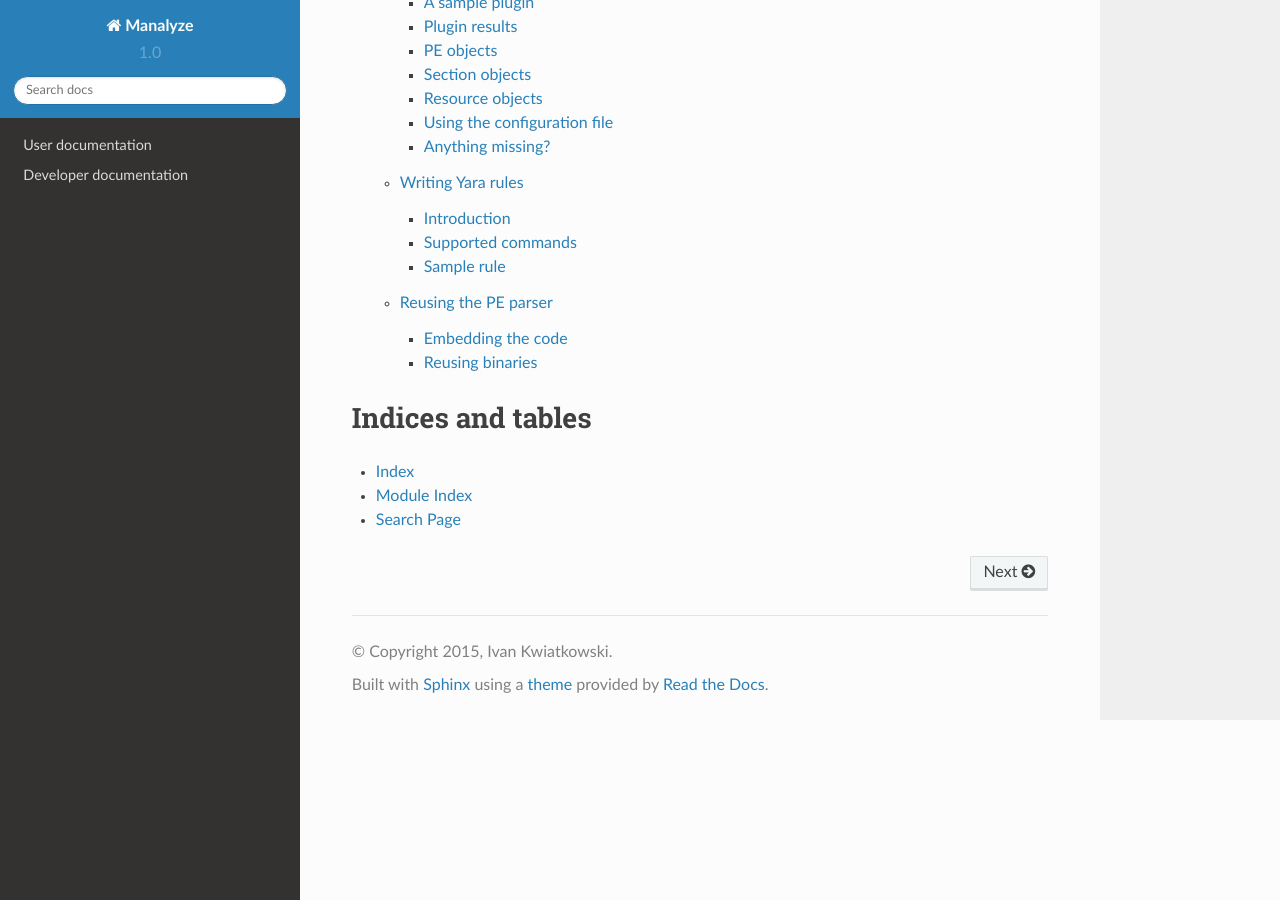
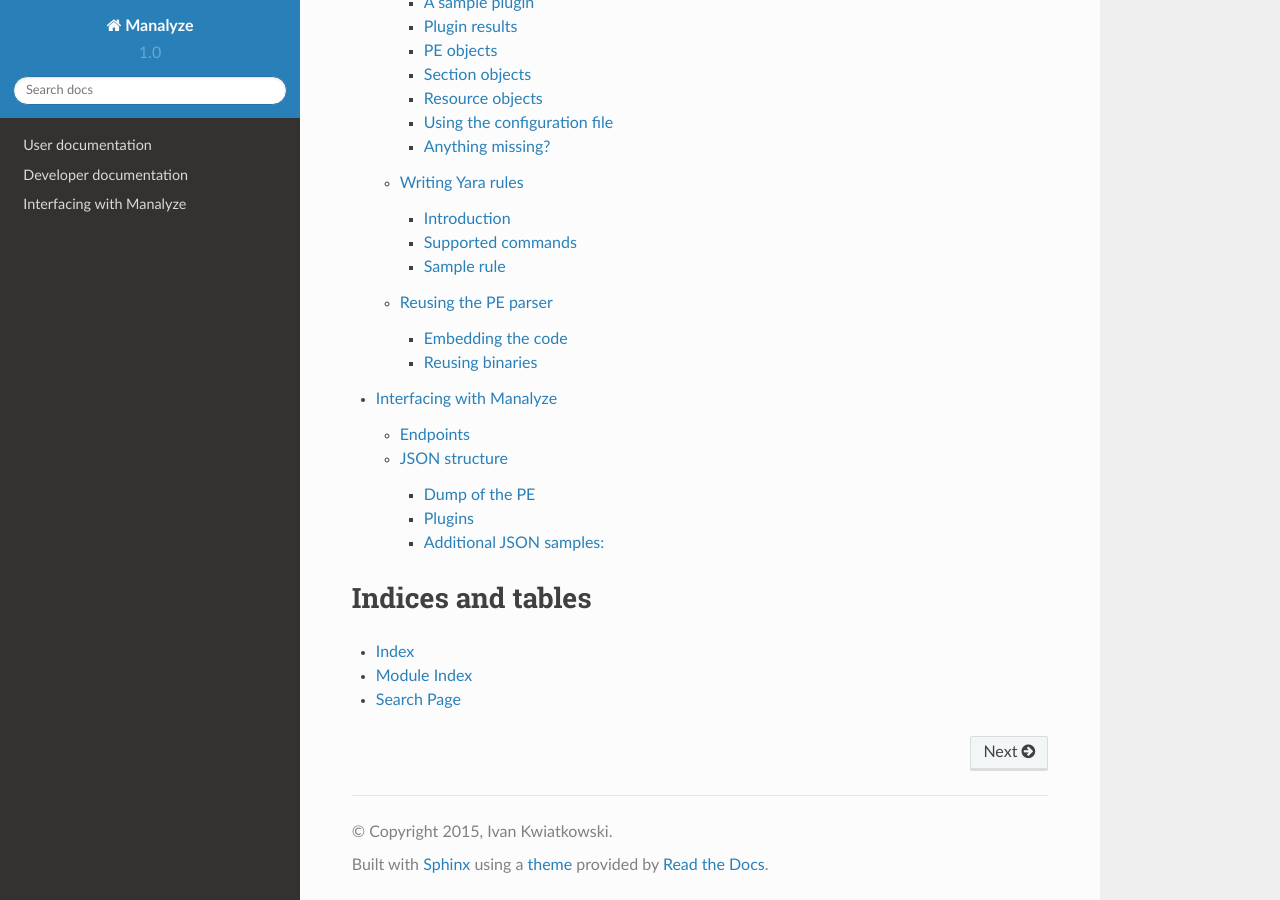
Before and after one commit to JusticeRage/Manalyze, a Sphinx documentation site: the page built from docs/index.rst, in a window 1280 px wide and 900 px high, scrolled down 2292 px. Built offline with Sphinx 7.4.7 and the Read the Docs theme 2.0.0, drawn with Linux system fonts in a browser that asks for light colours; some of the changed lines change nothing that is shown.

Commit message:
Updated the documentation to detail the structure of generated JSON documents.

```diff
--- a/docs/index.rst
+++ b/docs/index.rst
@@ -74,7 +74,7 @@
 
    user
    developer
-
+   interfacing
 
 
 Indices and tables
--- /dev/null
+++ b/docs/interfacing.rst
@@ -0,0 +1,276 @@
+*************************
+Interfacing with Manalyze
+*************************
+
+Endpoints
+=========
+
+If you're working on a tool that could benefit from integrating with Manalyze, there are a few ways you can obtain results from the tool.
+The most straightforward one is to parse the output directly::
+
+    manalyze [sample] --dump=... --plugins=... --output=json
+
+If you are not willing or able to use Manalyze on your local machine, the web portal can
+provide the same results. You will, however, need to contact the project's maintainer
+to obtain an API key.
+
+.. code-block:: python
+
+    import requests
+
+    # Submit a file
+    f = {'file': open("sample.exe", "rb")}
+    data = {'api_key': "[Your API key]"}
+    r = requests.post("https://manalyzer.org/api/submit", files=f, data=data)
+    print r.text
+
+    # Get a report for an existing file (no API key required)
+    r = requests.get("https://manalyzer.org/json/1804821148ae7c305d0e5d3463bcbd67")
+    print r.text
+
+JSON structure
+==============
+
+In both cases, you'll obtain a JSON document which represents the report produced by Manalyze. Their high-level structure is as follows::
+
+    user@machine:~/samples$ manalyze -ojson file1 /tmp/file2
+    {
+        "/home/user/samples/file1": {
+            // Report for file1
+        }
+        "/tmp/file2": {
+            // Report for file2
+        }
+    }
+
+At the root of the document, you'll find an entry for each file analyzed. If the
+analysis could not complete successfully, no object will be added to the document root.
+In the rest of the documentation, only reports for a single file will be used, as
+they all have the exact same structure.
+
+Dump of the PE
+--------------
+
+The reports can be viewed as the sum of two parts. First, all the information pertaining
+to the file format that Manalyze would print through the :code:`--dump` option. Here is
+what that part of the document may look like::
+
+	{
+		"ab35c68e263bb4dca6c11e16cd7fb9d8": {
+		    "Summary": {
+		        "Compilation Date": "2017-Nov-16 22:05:22",
+		        "Detected languages": [
+		            "English - United States"
+		        ],
+		        "CompanyName": "Sysinternals - www.sysinternals.com"
+		        // ...
+		    },
+		    "DOS Header": {
+		        "e_magic": "MZ",
+		        "e_cblp": 144
+		        // ...
+		    },
+		    "Sections": {
+		        ".text": {
+		            "MD5": "c151016c0929a571e7a3882e3c292524",
+		            "NumberOfRelocations": 0,
+		            "Characteristics": [
+		                "IMAGE_SCN_CNT_CODE",
+		                "IMAGE_SCN_MEM_EXECUTE",
+		                "IMAGE_SCN_MEM_READ"
+		            ],
+		            "Entropy": 6.60464
+		            // ...
+		    },
+		    "Imports": {
+		        "WINTRUST.dll": [
+		            "CryptCATEnumerateMember",
+		            "CryptCATEnumerateCatAttr"
+		            // ...
+		        ],
+		        "VERSION.dll": [
+		            "GetFileVersionInfoSizeW",
+		            "VerQueryValueW",
+		            "GetFileVersionInfoW"
+		        ]
+		        // ...
+		    },
+		    "Resources": {
+		        "1": {
+		            "Type": "RT_VERSION",
+		            "Language": "English - United States",
+		            "SHA1": "48cf205c2a63018aa56267f95490b0da0156aa6d"
+		            // ...
+		        }
+		        // ...
+		    },
+		    "Hashes": {
+		        "MD5": "ab35c68e263bb4dca6c11e16cd7fb9d8"
+		        // ...
+		    }
+		    // ...
+	}
+
+This document has been trimmed down a for readability purposes, but links to complete reports are provided below. Here is the list of possible keys you can encounter:
+
+- :code:`Summary` (`example 1 <https://manalyzer.org/json/ab35c68e263bb4dca6c11e16cd7fb9d8>`_)
+- :code:`DOS Header` (`example 1 <https://manalyzer.org/json/ab35c68e263bb4dca6c11e16cd7fb9d8>`_)
+- :code:`PE Header` (`example 1 <https://manalyzer.org/json/ab35c68e263bb4dca6c11e16cd7fb9d8>`_)
+- :code:`Image Optional Header` (`example 1 <https://manalyzer.org/json/ab35c68e263bb4dca6c11e16cd7fb9d8>`_)
+- :code:`Sections` (`sample with unprintable section names <https://manalyzer.org/json/0a0ae6454e4e6ca0ee0dc5c6ebee97ba>`_)
+- :code:`Imports` (`example 2 <https://manalyzer.org/json/643654975b63a9bb6f597502e5cd8f49>`_, `sample with no imports <https://manalyzer.org/json/28a5471c1c8caeb0fe8525668df34870>`_, `imports with name mangling <https://manalyzer.org/json/d64a8cfc11dedb8c3c5b8a1aaf8bd8b0>`_)
+- :code:`Delayed Imports` (`example 3 <https://manalyzer.org/json/14f7fba279e4040cd28ee35b7caefdb2>`_)
+- :code:`Exports` (`example 4 <https://manalyzer.org/json/2d378958b6fb6c4bf4177f818f52a2b9>`_)
+- :code:`Resources` (`example 2 <https://manalyzer.org/json/643654975b63a9bb6f597502e5cd8f49>`_, `sample with no resources <https://manalyzer.org/json/28a5471c1c8caeb0fe8525668df34870>`_)
+- :code:`Version Info` (`example 5 <https://manalyzer.org/json/f72cee733b1a6f30f8c850598d67b50a>`_)
+- :code:`Debug Info` (`example 6 <https://manalyzer.org/json/af79f5a331c50cc87f0a5f921ad93b0f>`_)
+- :code:`TLS Callbacks` (`example 5 <https://manalyzer.org/json/f72cee733b1a6f30f8c850598d67b50a>`_)
+- :code:`Load Configuration` (`example 6 <https://manalyzer.org/json/af79f5a331c50cc87f0a5f921ad93b0f>`_)
+- :code:`StringTable` (`example 7 <https://manalyzer.org/json/8fbaac9586f84992d21b1d66b04b8912>`_)
+- :code:`RICH Header` (`example 1 <https://manalyzer.org/json/ab35c68e263bb4dca6c11e16cd7fb9d8>`_)
+- :code:`Hashes` (`example 1 <https://manalyzer.org/json/ab35c68e263bb4dca6c11e16cd7fb9d8>`_)
+- :code:`Plugins` (see below)
+
+You can expect at least the :code:`Summary`, :code:`DOS Header` and :code:`DOS Header` to be present in any valid report.
+
+You'll notice that JSON documents from the web service may contain an additional :code:`Error` section that contains any message that Manalyze has printed on :code:`stderr`. This will not be done automatically with Manalyze's JSON output, so you should capture :code:`stderr` manually if you're interested in errors and warnings.
+
+Plugins
+-------
+
+The reports also contain a whole section dedicated to the output of any plugin called by Manalyze. As plugins are more dynamic by nature (users may have downloaded some from third-parties or developed their own), it is not possible to provide an exhaustive list of possible sections. However, all plugin results adhere to the same structure::
+
+	"plugin name": {
+		"level": 3,
+		"plugin_output": {
+		    "key 1": [
+		        "value 1",
+		        "value 2",
+		        "..."
+		    ],
+			"key 2": "value 3"
+			// ...
+		},
+		"summary": "A single string"
+	}
+
+The :code:`level` is an integer value which describes the threat level reported by the plugin. Four values are possible:
+
+- 0: The plugin indicates that the file is harmless (:code:`SAFE`).
+- 1: The information gathered is interesting but does not indicate that the file is either goodware or malware (:code:`NO_OPINION`).
+- 2: The file contains elements that can be indicative of malicious behavior (:code:`SUSPICIOUS`).
+- 3: The sample exhibits characteristics that are generally found in malicious programs only. (:code:`MALICIOUS`).
+
+Keep in mind that each plugin has a very narrow scope and that it's not unexpected to have conflicting plugin verdicts (for instance, a PE file which is both packed and signed would be flagged as safe by the authenticode plugin and malicious by the packer plugin).
+
+Then, the :code:`plugin_output` is an optional series of key-value pairs that can be freely filled by the plugin. Note that the value can be of any type (string, integer, or even lists of strings!). You'll also notice that some keys have a names such as :code:`info_0`. Those names are generated automatically by Manalyze when the plugin doesn't specify one and can be safely ignored for any display purposes. Finally, the :code:`summary` is a high-level description of the plugin's verdict.
+
+Here is a sample plugin output for :code:`WannaCry`::
+
+	"Plugins": {
+		"compilers": {
+		    "level": 1,
+		    "plugin_output": {
+		        "info_0": "Microsoft Visual C++ 6.0 - 8.0",
+		        "info_1": "Microsoft Visual C++",
+		        "info_2": "Microsoft Visual C++ v6.0",
+		        "info_3": "Microsoft Visual C++ v5.0/v6.0 (MFC)"
+		    },
+		    "summary": "Matching compiler(s):"
+		},
+		"strings": {
+		    "level": 2,
+		    "plugin_output": {
+		        "Miscellaneous malware strings": [
+		            "cmd.exe"
+		        ]
+		    },
+		    "summary": "Strings found in the binary may indicate undesirable behavior:"
+		},
+		"findcrypt": {
+		    "level": 1,
+		    "plugin_output": {
+		        "info_0": "Uses constants related to CRC32",
+		        "info_1": "Uses constants related to AES",
+		        "info_2": "Microsoft's Cryptography API"
+		    },
+		    "summary": "Cryptographic algorithms detected in the binary:"
+		},
+		"btcaddress": {
+		    "level": 3,
+		    "plugin_output": {
+		        "Contains a valid Bitcoin address": [
+		            "115p7UMMngoj1pMvkpHijcRdfJNXj6LrLn",
+		            "12t9YDPgwueZ9NyMgw519p7AA8isjr6SMw",
+		            "13AM4VW2dhxYgXeQepoHkHSQuy6NgaEb94"
+		        ]
+		    },
+		    "summary": "This program may be a ransomware."
+		},
+		"imports": {
+		    "level": 2,
+		    "plugin_output": {
+		        "Possibly launches other programs": [
+		            "CreateProcessA"
+		        ],
+		        "Uses Microsoft's cryptographic API": [
+		            "CryptReleaseContext"
+		        ],
+		        "Interacts with services": [
+		            "CreateServiceA",
+		            "OpenServiceA",
+		            "OpenSCManagerA"
+		        ]
+		        // ...
+		    },
+		    "summary": "The PE contains functions most legitimate programs don't use."
+		},
+		"resources": {
+		    "level": 2,
+		    "plugin_output": {
+		        "info_0": "Resources amount for 98.1255% of the executable."
+		    },
+		    "summary": "The PE is possibly a dropper."
+		},
+		"mitigation": {
+		    "level": 1,
+		    "plugin_output": {
+		        "Stack Canary": "disabled",
+		        "SafeSEH": "disabled",
+		        "ASLR": "disabled",
+		        "DEP": "disabled"
+		    },
+		    "summary": "The following exploit mitigation techniques have been detected"
+		},
+		"virustotal": {
+		    "level": 3,
+		    "plugin_output": {
+		        "Bkav": "W32.WanaCryptBTTc.Worm",
+		        "MicroWorld-eScan": "Trojan.Ransom.WannaCryptor.A",
+		        "nProtect": "Ransom/W32.WannaCry.Zen",
+		        "Paloalto": "generic.ml",
+		        "ClamAV": "Win.Trojan.Agent-6312832-0",
+		        "Kaspersky": "Trojan-Ransom.Win32.Wanna.zbu",
+		        "BitDefender": "Trojan.Ransom.WannaCryptor.A",
+		        // ...
+		    },
+		    "summary": "VirusTotal score: 58/62 (Scanned on 2017-07-08 14:55:28)"
+		}
+	}
+
+`Source <https://manalyzer.org/json/84c82835a5d21bbcf75a61706d8ab549>`_
+
+Additional JSON samples:
+------------------------
+
+If you need additional JSON documents to test your Manalyze integration, head to `Manalyzer <https://manalyzer.org>`_ and find a report that interests you. Just change the URL from::
+
+    https://manalyzer.org/report/[md5]
+
+...to...
+
+.. code::
+
+    https://manalyzer.org/json/[md5]
+
+...and you'll be presented with the source JSON document.
--- a/docs/usage.rst
+++ b/docs/usage.rst
@@ -31,7 +31,7 @@
       - packer: Tries to structurally detect packer presence.
       - imports: Looks for suspicious imports.
       - resources: Analyzes the program's resources.
-	  - mitigation: Displays the enabled exploit mitigation techniques (DEP, ASLR, etc.).
+      - mitigation: Displays the enabled exploit mitigation techniques (DEP, ASLR, etc.).
       - authenticode: Checks if the digital signature of the PE is valid.
       - virustotal: Checks existing AV results on VirusTotal.
       - all: Run all the available plugins.
```
